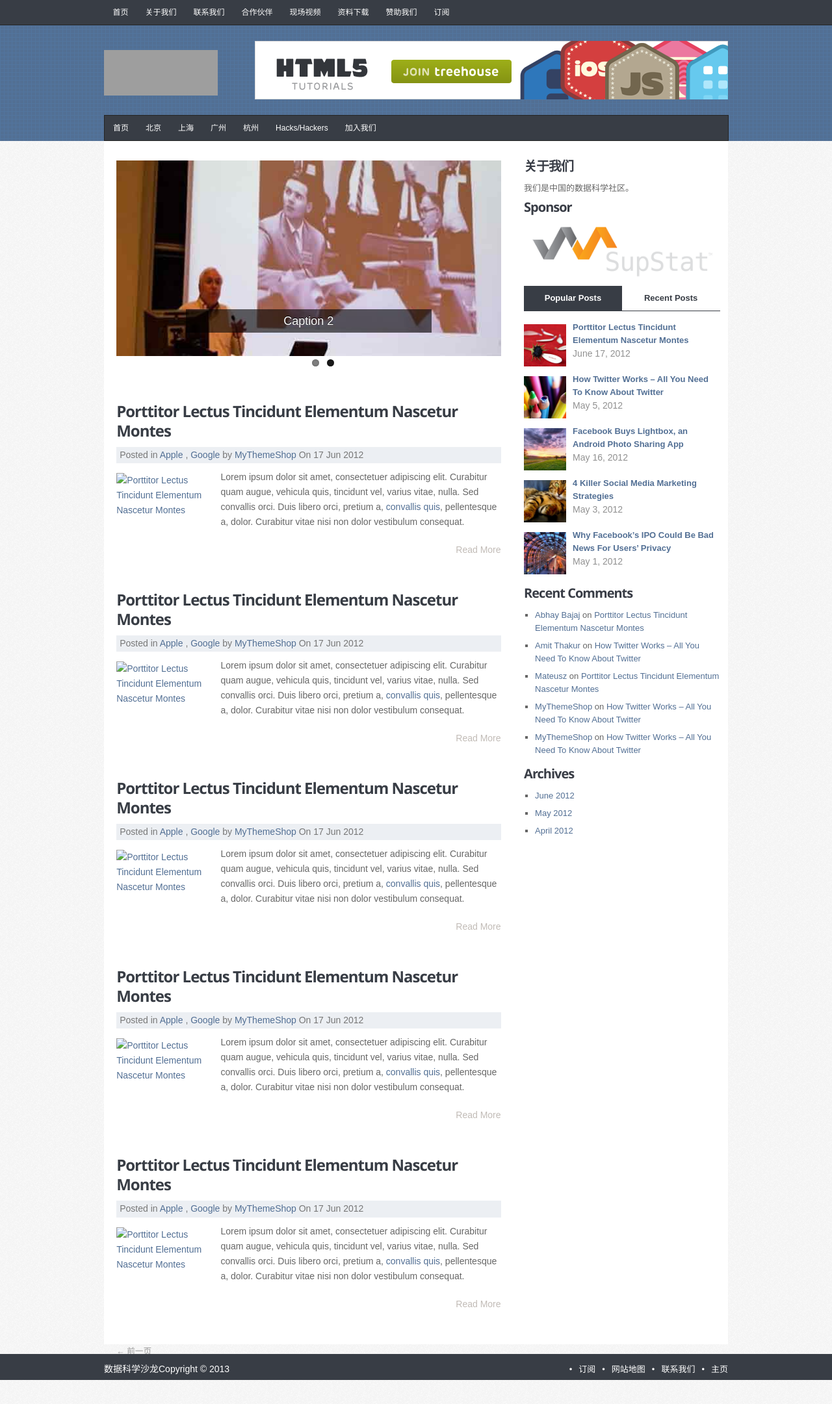
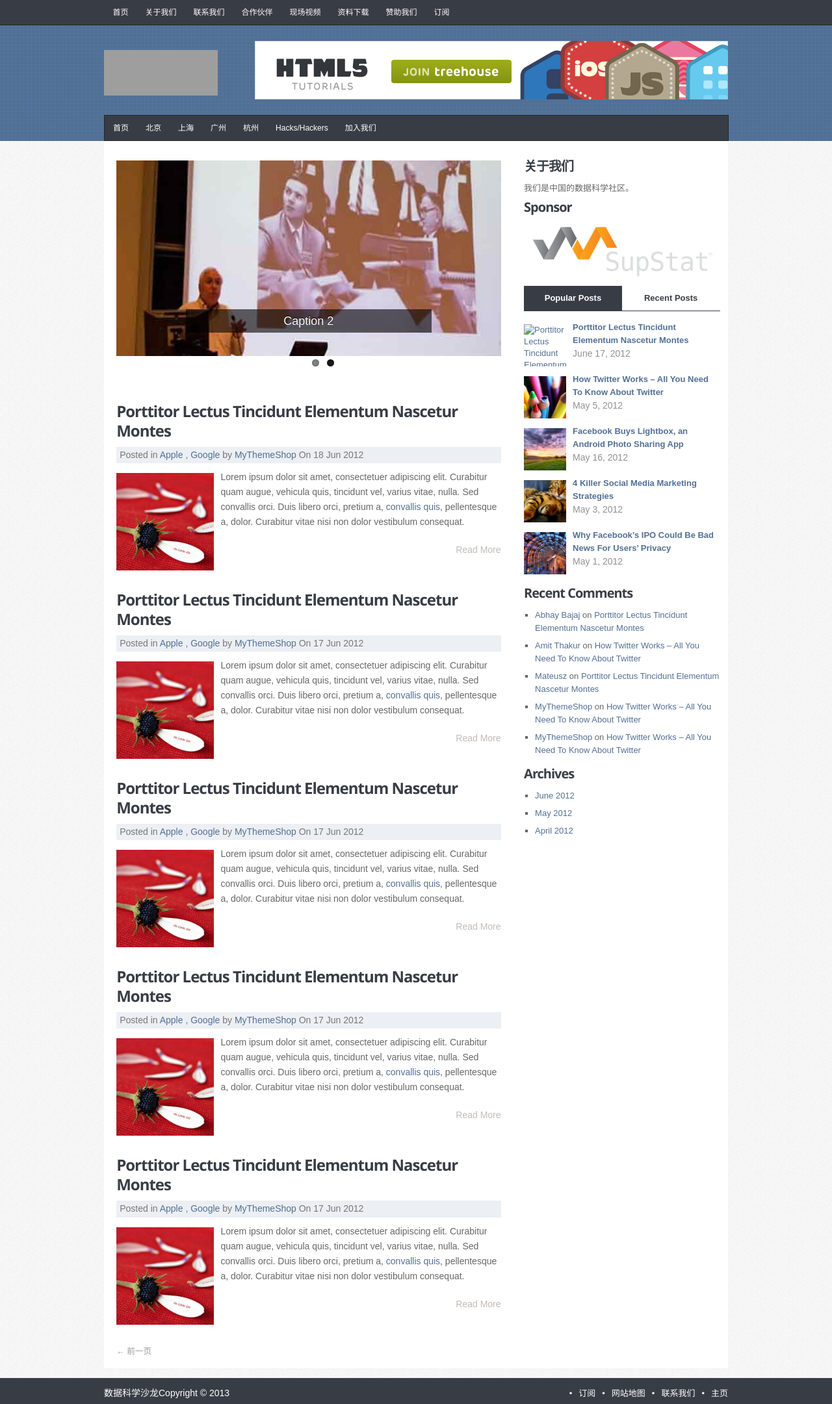
Before and after one commit to dengyishuo/salon, a Jekyll site: the page built from index.html, in a window 1280 px wide. Shown: the whole page at 65% size. Built offline with Jekyll 4.4.1, drawn with Linux system fonts in a browser that asks for light colours; the list of posts is cut into pages by our own code; before the commit the page ends 2124 px from its top, so only the background shows below that; grey boxes are pictures that could not be loaded.

Commit message:
update 11:31

```diff
--- a/assets/css/custom.css
+++ b/assets/css/custom.css
@@ -37,6 +37,7 @@ a.flex-prev, a.flex-next{ -webkit-transition: none; -moz-transition: none; trans
 	color: #ccc;
 	margin: 1em 0 1em;
 	position: relative;
+  height: 25px;
 }
 
 .paging a.prev {
--- a/index.html
+++ b/index.html
@@ -3,7 +3,8 @@ layout: default
 slider: true
 ---
 
-<section class="slider">
+
+<div class="slider">
 <div class="flexslider">
   <ul class="slides">
     <li>
@@ -46,7 +55,7 @@ slider: true
               title="Porttitor Lectus Tincidunt Elementum Nascetur Montes" rel="nofollow"
               id="featured-thumbnail">
                 <div class="featured-thumbnail">
-                  <img src="{{ site.baseurl}}assets/images/thumbnail/{{ post.img }}" class="attachment-thumbnail wp-post-image"
+                  <img src="{{ site.baseurl}}/assets/images/thumbnail/{{ post.img }}" class="attachment-thumbnail wp-post-image"
                   alt="{{ post.title }}" title="" height="150" width="150">
                 </div>
               </a>{% endif %}
@@ -73,7 +82,7 @@ slider: true
 				<!--<a href="{{ site.baseurl }}/archive">所有文章</a> -->
 		{% if paginator.previous_page %}
 			{% if paginator.page == 2 %}
-				<a class="next" href="{{ site.baseurl }}/">前一页 &rarr;</a>
+				<a class="next" href="{{ site.baseurl }}/">后一页 &rarr;</a>
 			{% else %}
 				<a class="next" href="{{ site.baseurl }}/page{{paginator.previous_page}}">后一页 &rarr;</a>
 			{% endif %}
```
Also changed, not shown: other parts of index.html (+9 -1 lines), beijing/_posts/2012-06-18-porttitor-lectus-tincidunt-elementum-nascetur-montes.md (renamed from _posts/2012-06-17-porttitor-lectus-tincidunt-elementum-nascetur-montes.md, +2 -1 lines), assets/images/385366487_74825ae858_z-150x150.jpg (deleted).
